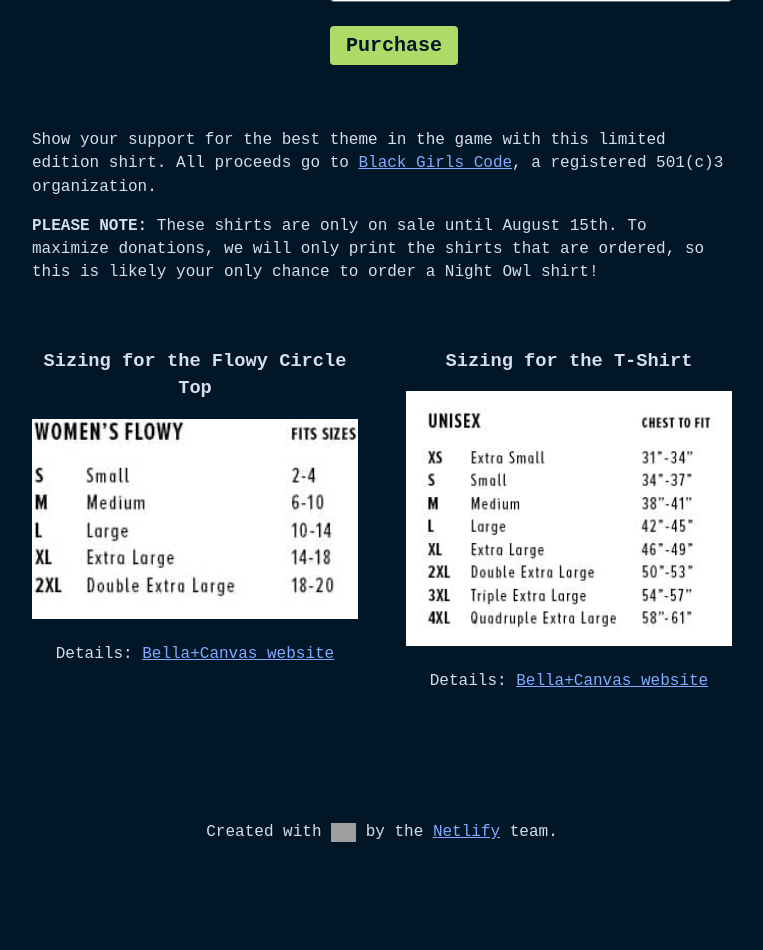
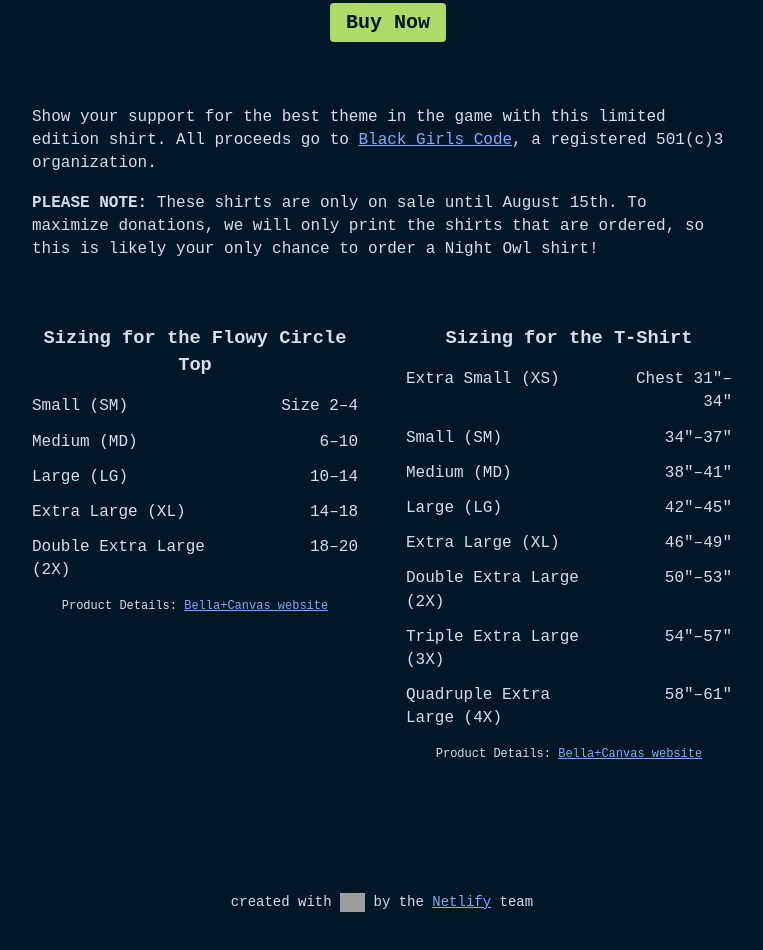
Before and after one commit to jlengstorf/night-owl-swag, a website: page index.html in a window 1280 px wide. Shown: the part 668-1618 px from the top of the page, without its empty margins (258-1021 px from the left). Before the commit the page ends 1577 px from the top, so only its background shows below. Drawn offline with Linux system fonts and the light colour scheme; grey boxes are pictures that could not be loaded.

Commit message:
feat: make sizing accessible

```diff
--- a/index.html
+++ b/index.html
@@ -66,7 +66,7 @@
 
       header {
         margin: 4rem auto 0;
-        max-width: 450px;
+        max-width: 480px;
         text-align: center;
         width: 90vw;
       }
@@ -133,7 +133,34 @@
         margin: 0 0 1rem;
       }
 
+      .details p {
+        font-size: 0.75rem;
+      }
+
+      dl {
+        display: grid;
+        gap: 0.75rem 1rem;
+        grid-template-columns: minmax(150px, max-content) minmax(120px, 1fr);
+        justify-content: space-between;
+        margin: 0;
+        padding: 0;
+      }
+
+      dt,
+      dd {
+        margin: 0;
+      }
+
+      dt {
+        text-align: left;
+      }
+
+      dd {
+        text-align: right;
+      }
+
       footer {
+        font-size: 0.875rem;
         margin: 8rem auto 4rem;
         text-align: center;
         width: 90vw;
@@ -170,7 +197,7 @@
     <header>
       <h1>Love Night Owl?</h1>
       <h3>
-        Buy Night Owl Swag to Rep Your Favorite Theme + Support a Good Cause!
+        Buy Night Owl Swag to Rep Your Favorite Theme + Support a Great Cause!
       </h3>
       <p>
         Sarah Drasner’s
@@ -199,13 +226,13 @@
           </option>
 
           <option value="price_1HA6ocJxiC8YsQIhJ613rWMi"
-            >Night Owl Shirt</option
+            >Night Owl Shirt $25</option
           >
           <option value="price_1HA6odJxiC8YsQIh4KxoA4vN"
-            >Night Owl Shirt + Extra $25 Donation</option
+            >Night Owl Shirt $25 + Extra $25 Donation</option
           >
           <option value="price_1HA6odJxiC8YsQIhy3FKuTEX"
-            >Night Owl Shirt + Extra $75 Donation</option
+            >Night Owl Shirt $25 + Extra $75 Donation</option
           >
         </select>
 
@@ -234,7 +261,7 @@
         >
         <input type="number" id="quantity" name="quantity" value="1" />
 
-        <button>Purchase</button>
+        <button type="submit">Buy Now</button>
       </form>
 
       <div class="description">
@@ -256,9 +283,24 @@
     <aside class="details">
       <div class="sizing">
         <h3>Sizing for the Flowy Circle Top</h3>
-        <img src="/images/8806-sizing.jpg" alt="Flowy Circle Top Sizing" />
+        <dl>
+          <dt>Small (SM)</dt>
+          <dd>Size 2–4</dd>
+
+          <dt>Medium (MD)</dt>
+          <dd>6–10</dd>
+
+          <dt>Large (LG)</dt>
+          <dd>10–14</dd>
+
+          <dt>Extra Large (XL)</dt>
+          <dd>14–18</dd>
+
+          <dt>Double Extra Large (2X)</dt>
+          <dd>18–20</dd>
+        </dl>
         <p>
-          Details:
+          Product Details:
           <a
             href="https://www.bellacanvas.com/product/8806/Womens-Flowy-Circle-Top.html"
             >Bella+Canvas website</a
@@ -268,9 +310,33 @@
 
       <div class="sizing">
         <h3>Sizing for the T-Shirt</h3>
-        <img src="/images/3001-sizing.jpg" alt="T-Shirt Sizing" />
+        <dl>
+          <dt>Extra Small (XS)</dt>
+          <dd>Chest 31"–34"</dd>
+
+          <dt>Small (SM)</dt>
+          <dd>34"–37"</dd>
+
+          <dt>Medium (MD)</dt>
+          <dd>38"–41"</dd>
+
+          <dt>Large (LG)</dt>
+          <dd>42"–45"</dd>
+
+          <dt>Extra Large (XL)</dt>
+          <dd>46"–49"</dd>
+
+          <dt>Double Extra Large (2X)</dt>
+          <dd>50"–53"</dd>
+
+          <dt>Triple Extra Large (3X)</dt>
+          <dd>54"–57"</dd>
+
+          <dt>Quadruple Extra Large (4X)</dt>
+          <dd>58"–61"</dd>
+        </dl>
         <p>
-          Details:
+          Product Details:
           <a
             href="https://www.bellacanvas.com/product/3001/Unisex-Jersey-Short-Sleeve-Tee.html"
             >Bella+Canvas website</a
@@ -281,7 +347,7 @@
 
     <footer>
       <p>
-        Created with
+        created with
         <img
           src="https://res.cloudinary.com/jlengstorf/image/upload/f_auto,q_auto/v1596146333/netlify/netliheart.png"
           alt="love"
@@ -291,7 +357,7 @@
           href="https://www.netlify.com/?utm_source=night-owl&utm_medium=footer-jl&utm_campaign=devex"
           >Netlify</a
         >
-        team.
+        team
       </p>
     </footer>
 
```
Also changed, not shown: images/3001-sizing.jpg (deleted), images/8806-sizing.jpg (deleted).
